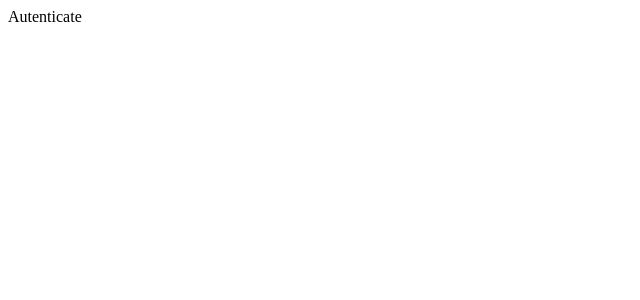
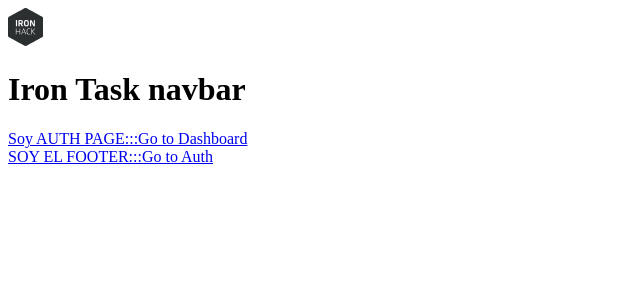
Before and after one commit to LionelSebastian/IronHack-Final-Project, a Vue app: page / in a window 1280 px wide. Shown: the top 300 px of the page, without its empty margins (0-640 px from the left). Built offline with nearby package versions, Linux system fonts and the light colour scheme.

Commit message:
Added => Created foot and navbar components, router link configurated and working.

```diff
--- a/src/components/footer.vue
+++ b/src/components/foot.vue
@@ -1,6 +1,8 @@
 
   <template>
-   Footer.Vue
+    <div>
+    <RouterLink to="/">SOY EL FOOTER:::Go to Auth</RouterLink>
+    </div>
   </template>
 
   <script>
--- a/src/components/navbar.vue
+++ b/src/components/navbar.vue
@@ -1,17 +1,19 @@
 <template>
-   NAVBAR
+   <div>
+   <img src="../../public/Ironhack_logologo.png" alt="Logo" width="">
+   <h1>Iron Task navbar</h1>
+   </div>
 </template>
 
 <script>
-   import { RouterLink } from 'vue-router'
-
    export default{
 
 
    }
-  </script>
+</script>
 
 
-  <style scoped>
+<style scoped>
 
-  </style>
+
+</style>
--- a/src/views/Auth.vue
+++ b/src/views/Auth.vue
@@ -1,14 +1,31 @@
  <template>
-   Autenticate
+    <navbar/>
+    <RouterLink to="/Dashboard">Soy AUTH PAGE:::Go to Dashboard</RouterLink>
+    <foot/>
 </template>
 
 <script>
 import { RouterLink } from 'vue-router'
+import { mapStores } from "pinia"
+import userStore from '../stores/user'
+
+import navbar from '../components/navbar.vue';
+import foot from '../components/foot.vue'
+
 
 export default{
+    components: { navbar, foot },
+    computed:{
+      ...mapStores(userStore)
+     },
 
+    methods:{
+     login(){
+        this.userStore.signUp()
+     }
 
-    }
+    },
+}
 </script>
 
 
--- a/src/views/Dashboard.vue
+++ b/src/views/Dashboard.vue
@@ -1,17 +1,20 @@
 
   <template>
-    Dashboard.vue
-    <footer/>
+    <navbar/>
+    SOY EL DASHBOARD
+    <foot/>
   </template>
 
   <script>
-  import footer from '../components/footer.vue'
   import { mapStores } from "pinia"
   import userStore from '../stores/user'
 
+  import foot from '../components/foot.vue'
+  import Navbar from '../components/navbar.vue'
+
   export default{
 
-    components: footer,
+    components: { foot, Navbar },
 
     computed:{
       ...mapStores(userStore)
```
Also changed, not shown: public/Ironhack_logologo.png (added), 1 other file (tests, documents, lock files or other folders).
